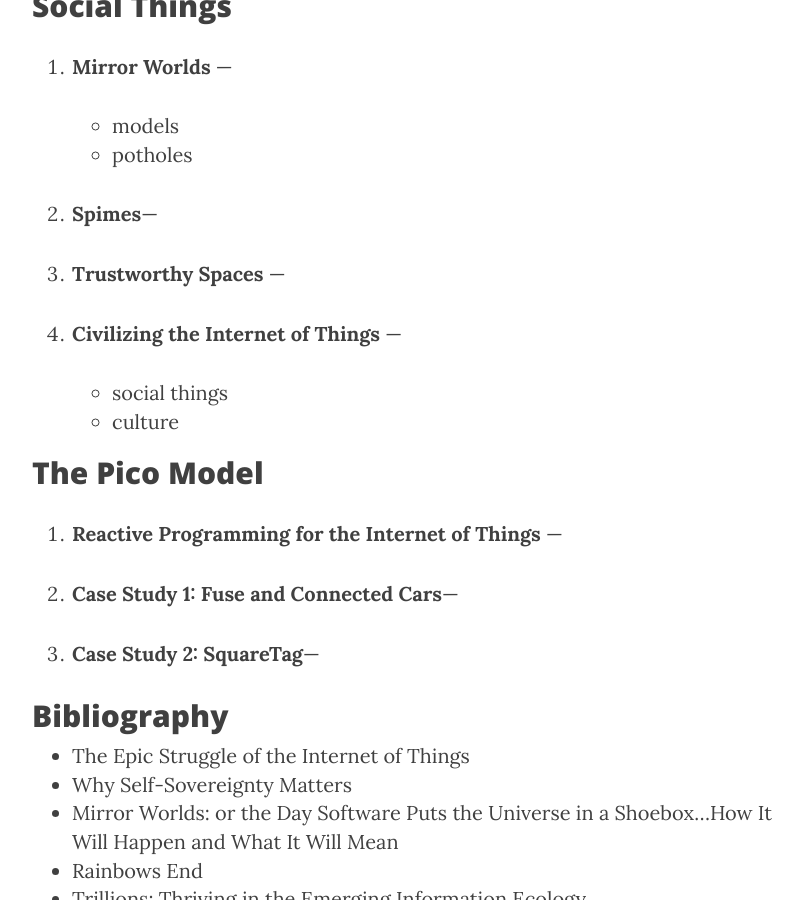
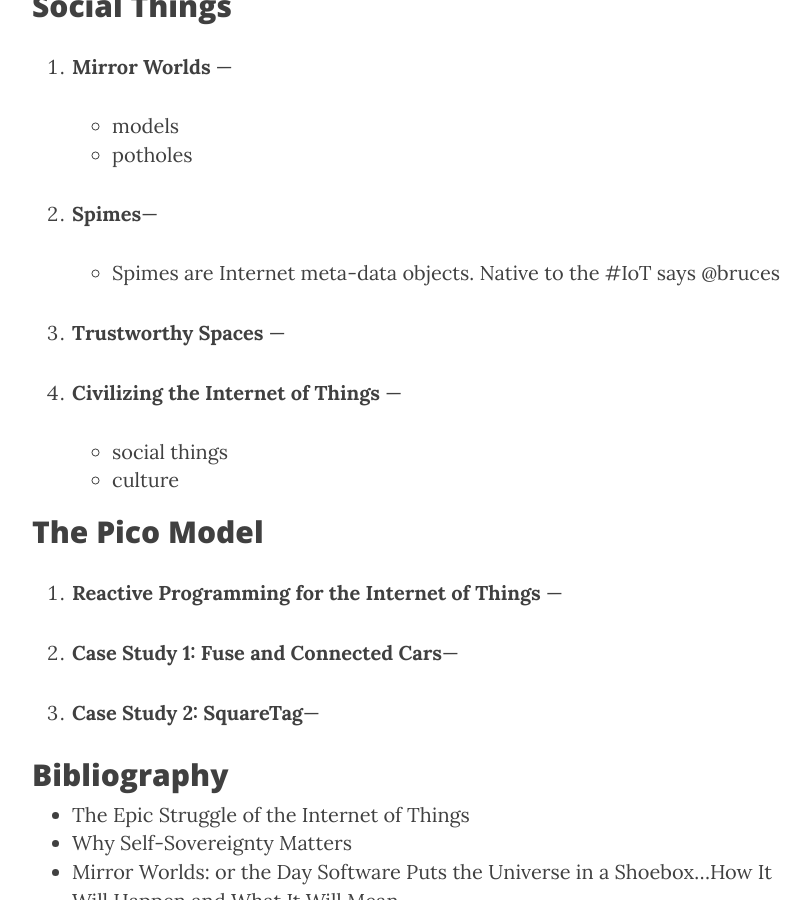
Before and after one commit to windley/societyofthings, a Jekyll site: the page built from index.md, in a window 1280 px wide and 900 px high, scrolled down 1471 px. Shown: the whole window, without its empty margins (233-1043 px from the left). Built offline with Jekyll 4.4.1, drawn with Linux system fonts in a browser that asks for light colours; nearby versions of some CDN libraries.

Commit message:
Spimes from Bruce

```diff
--- a/index.md
+++ b/index.md
@@ -41,6 +41,8 @@ description: "Social Things Working for You"
 	- potholes
 
 10. __Spimes__&mdash;
+
+	- Spimes are Internet meta-data objects. Native to the #IoT says @bruces
 
 11. __Trustworthy Spaces__ &mdash;
 
```
